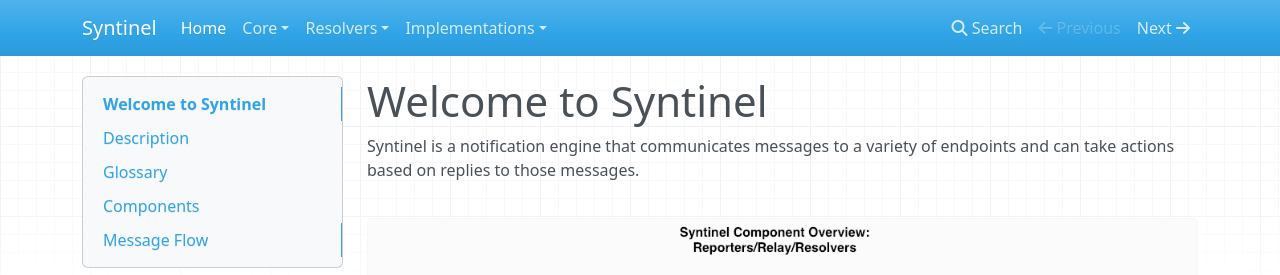
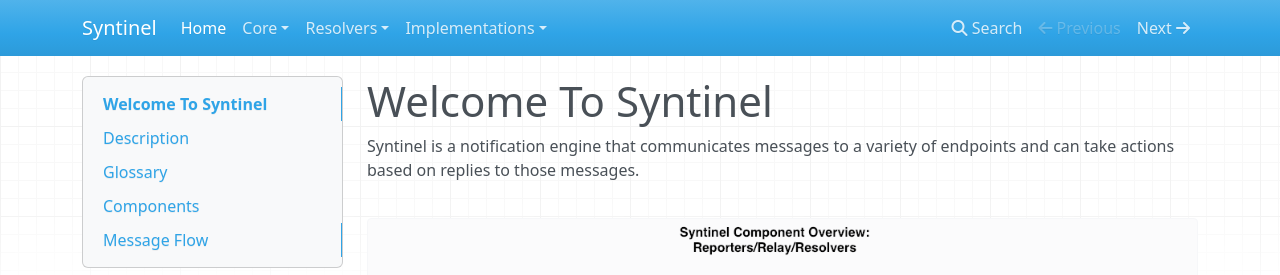
Before and after one commit to SynapseProject/syntinel.docs, an MkDocs documentation site: the page built from docs/index.md, in a window 1280 px wide and 900 px high. Shown: the top 275 px of the window. Built offline with MkDocs 1.6.1, drawn with Linux system fonts in a browser that asks for light colours; nearby versions of some CDN libraries; old or Windows-style settings are respelled for this version of MkDocs.

```diff
--- a/docs/index.md
+++ b/docs/index.md
@@ -1,4 +1,4 @@
-# Welcome to Syntinel
+# Welcome To Syntinel
 
 Syntinel is a notification engine that communicates messages to a variety of endpoints and can take actions based on replies to those messages.
 
```
